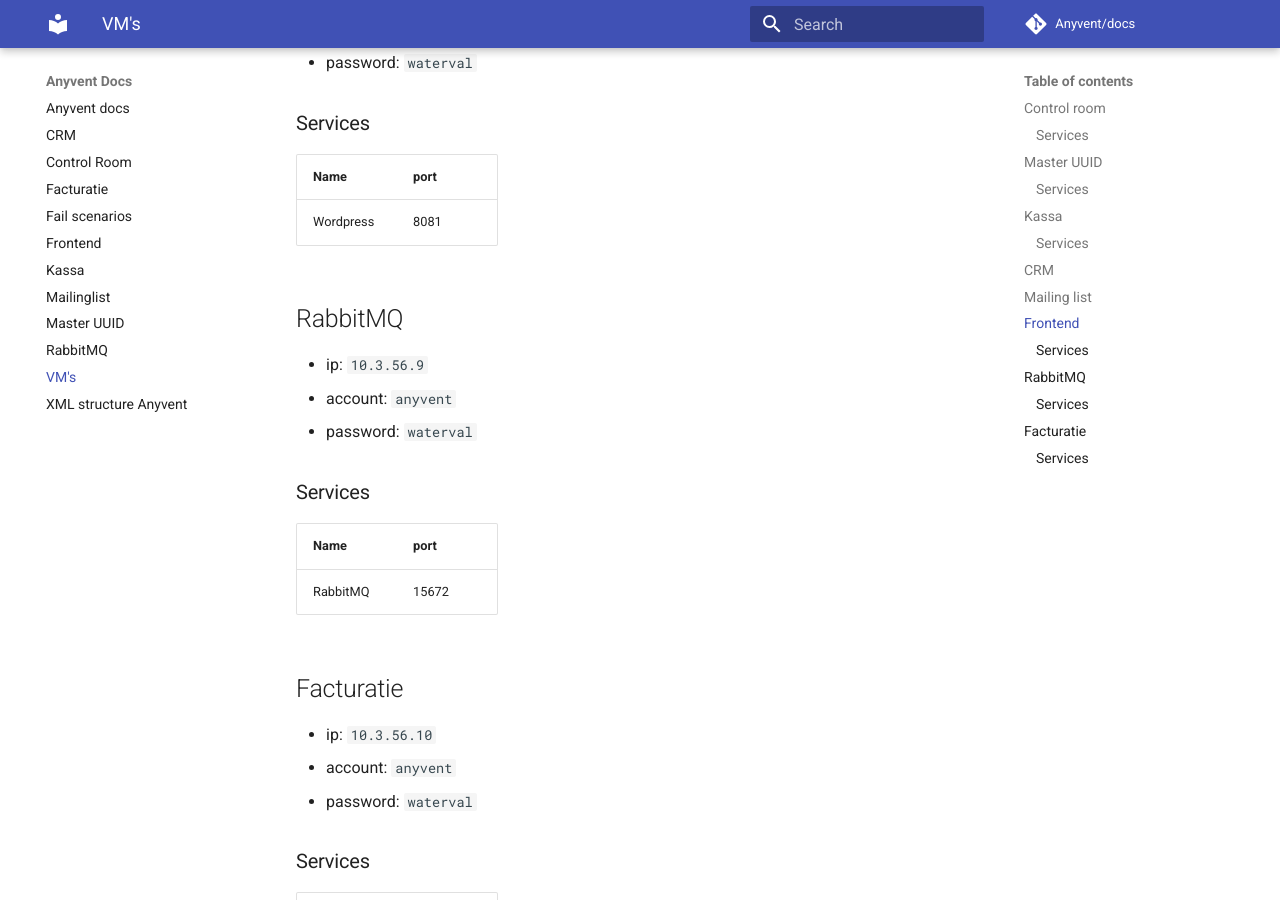
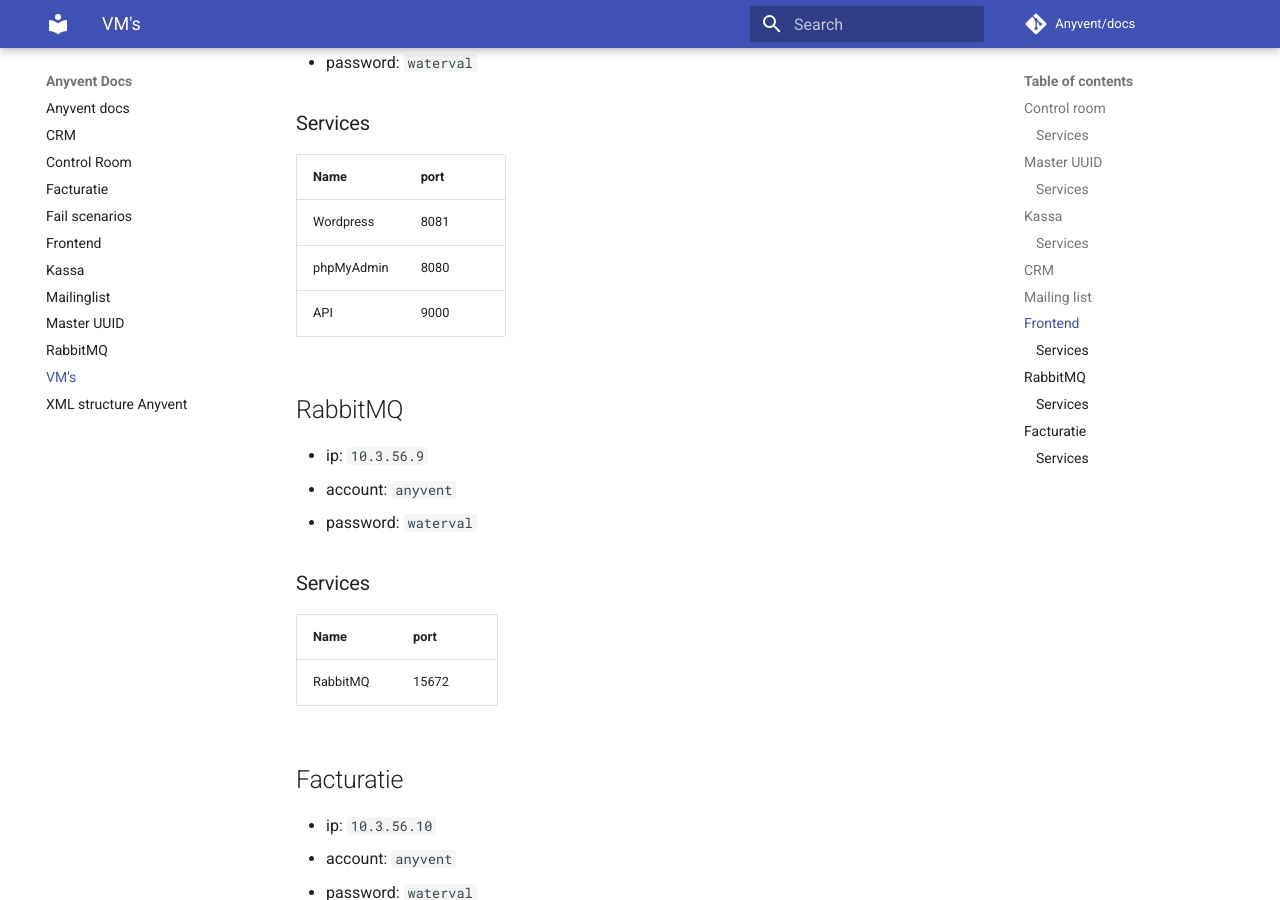
Before and after one commit to seppeconinx/docs, an MkDocs documentation site: the page built from docs/VM.md, in a window 1280 px wide and 900 px high, scrolled down 1905 px. Built offline with MkDocs 1.6.1 and Material for MkDocs 9.7.7, drawn with Linux system fonts in a browser that asks for light colours; comment, search, counter and statistics services are not loaded.

Commit message:
Frontend vm update

```diff
--- a/docs/VM.md
+++ b/docs/VM.md
@@ -48,6 +48,9 @@
 | Name          | port |
 |---------------|------|
 | Wordpress     | 8081 |
+| phpMyAdmin    | 8080 |
+| API           | 9000 |
+
 
 ## RabbitMQ
 - ip: `10.3.56.9`
```
